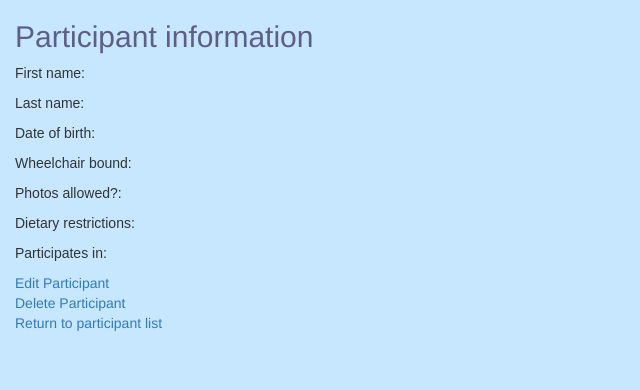
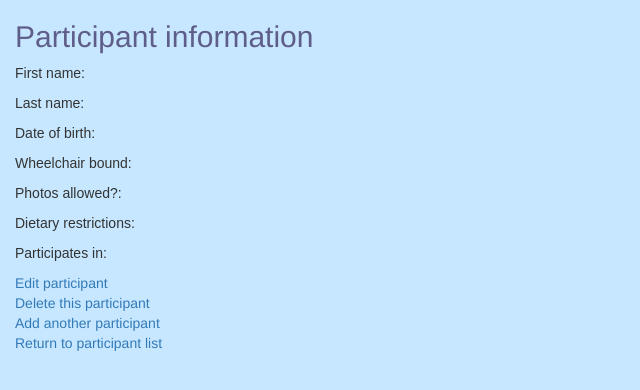
Before and after one commit to wearespindle/subscriptionform, a Django app: template subscriptionform/templates/sports/participant_detail.html in a window 1280 px wide. Shown: the top 390 px of the page, without its empty margins (0-640 px from the left). Run offline with Django 3.2, Linux system fonts and the light colour scheme; the template is opened without the code that fills it, so the values that code supplies are empty; some libraries are stand-ins or nearby versions.

Commit message:
Fixed links and added logout link in header

```diff
--- a/subscriptionform/static/css/subscription.css
+++ b/subscriptionform/static/css/subscription.css
@@ -1,9 +1,18 @@
+#header {
+    background-color: #d4145a;
+    text-align: right;
+}
+
+#header a {
+    color: white;
+    padding-right: 20px;
+}
+
 h2 {
     color: #5f5d8a;
 }
 
 body {
-    padding-left: 15px;
     background-color: #c6e7ff;
 }
 
@@ -11,3 +20,7 @@ p {
     font-family: allerta, Arial, "Helvetica Neue", Helvetica, "sans-serif";
     text-align: left;
 }
+
+#container {
+    padding-left: 15px;
+}
--- a/subscriptionform/templates/base.html
+++ b/subscriptionform/templates/base.html
@@ -11,8 +11,18 @@
 
     <title>{% block head_title %}{% endblock %}</title>
     <meta charset="utf-8">
+
 </head>
 <body>
+<div id="header">
+    {% if user.is_authenticated %}
+        {% block header %}
+            <a href="{% url 'logout' %}">{% blocktrans %}Logout{% endblocktrans %}</a>
+            <br>
+            <a href="{% url 'menu' %}">Menu</a>
+        {% endblock %}
+    {% endif %}
+</div>
 
 <div id="container">
     {% block content %}
--- a/subscriptionform/templates/home/menu.html
+++ b/subscriptionform/templates/home/menu.html
@@ -8,7 +8,7 @@
             <a href="{{ participanturl }}">here</a>.{% endblocktrans %}</p>
         <br>
         {% url 'teams' as teamurl %}
-        <p>{% blocktrans %}For an overview of your registerd teams, or to create a team, click
+        <p>{% blocktrans %}For an overview of your registered teams, or to create a team, click
             <a href="{{ teamurl }}">here</a>.{% endblocktrans %}</p>
         <br>
         {% url 'user_update' as the_url %}
--- a/subscriptionform/templates/sports/participant_detail.html
+++ b/subscriptionform/templates/sports/participant_detail.html
@@ -11,9 +11,11 @@
     <p>{% blocktrans %}Dietary restrictions:{% endblocktrans %} {{ participant.food_preferences }}</p>
     <p>{% blocktrans %}Participates in:{% endblocktrans %} {{ participant.sport }}</p>
 
-    <a href="{% url 'participant_update' pk=participant.pk %}">{% blocktrans %}Edit Participant{% endblocktrans %}</a>
+    <a href="{% url 'participant_update' pk=participant.pk %}">{% blocktrans %}Edit participant{% endblocktrans %}</a>
     <br>
-    <a href="{% url 'participant_delete' pk=participant.pk %}">{% blocktrans %}Delete Participant{% endblocktrans %}</a>
+    <a href="{% url 'participant_delete' pk=participant.pk %}">{% blocktrans %}Delete this participant{% endblocktrans %}</a>
+    <br>
+    <a href="{% url 'participant_add' %}">{% blocktrans %}Add another participant{% endblocktrans %}</a>
     <br>
     <a href="{% url 'participants' %}">{% blocktrans %}Return to participant list{% endblocktrans %}</a>
 {% endblock %}
```
Also changed, not shown: locale/nl/LC_MESSAGES/django.po, 1 other file.
